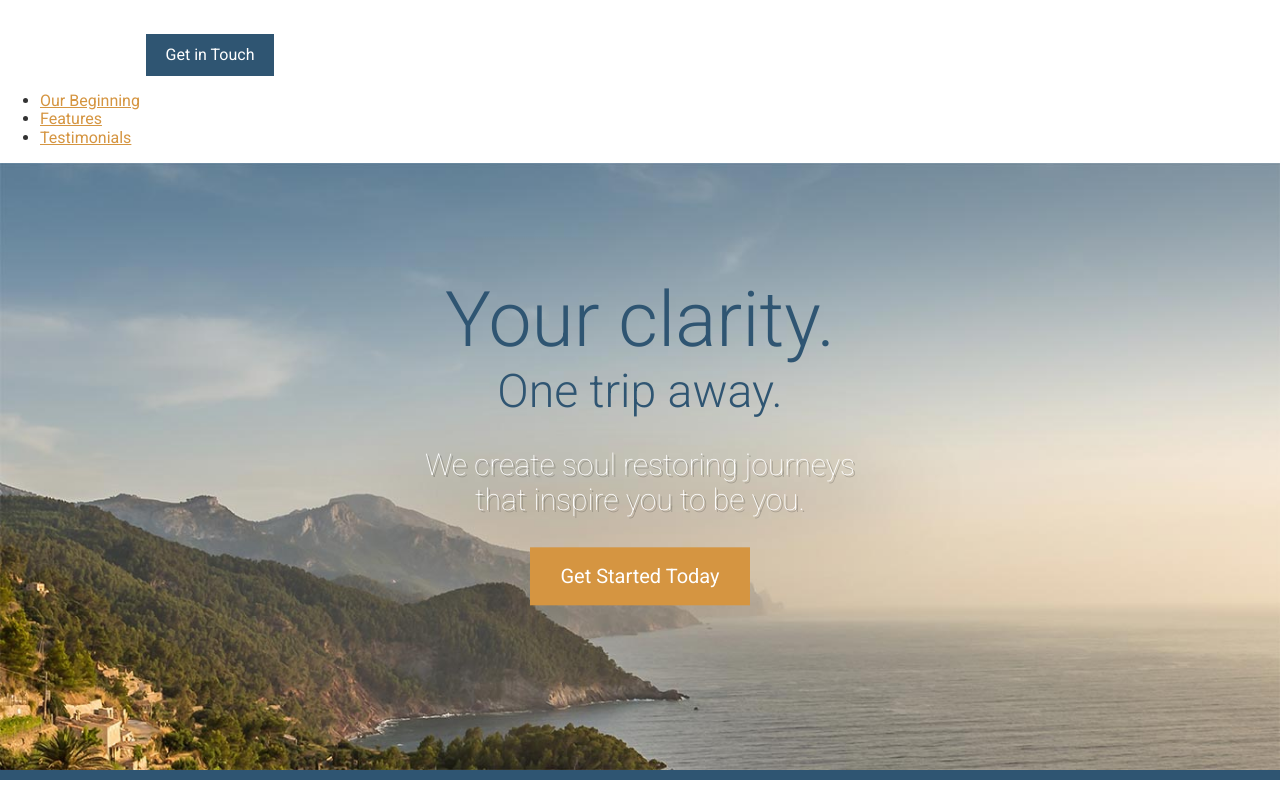
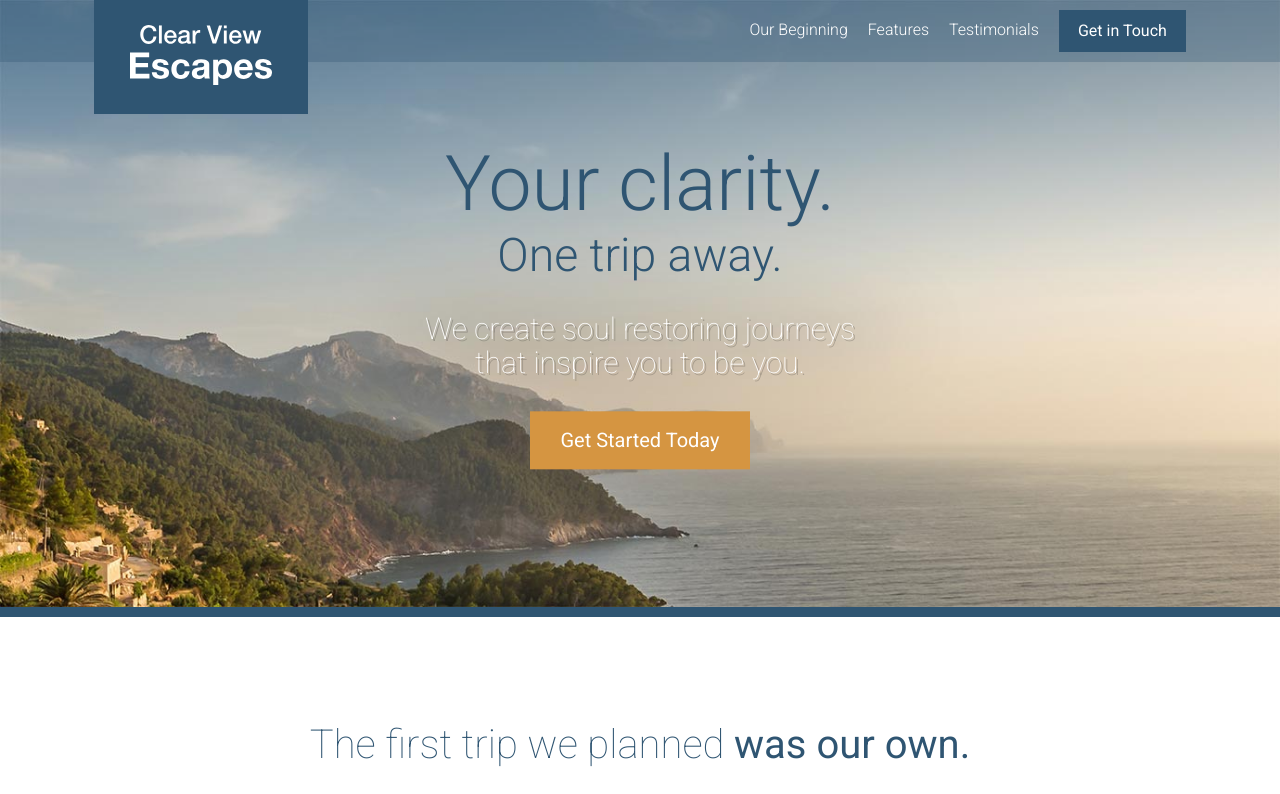
Before and after one commit to Edwards1248/sample-travel-agency, a website: page app/index.html in a window 1280 px wide. Shown: the top 794 px of the page. Drawn offline with Linux system fonts and the light colour scheme.

Commit message:
Completed styling the header section and started preparing JS

```diff
--- a/app/assets/styles/modules/_large-hero.css
+++ b/app/assets/styles/modules/_large-hero.css
@@ -7,12 +7,17 @@
   }
 
     &__text-content {
+    padding-top: 88px;
     position: absolute;
     top: 50%;
     transform: translateY(-55%);
     left: 0;
     width: 100%;
     text-align: center;
+
+    @mixin atMedium {
+      padding-top: 60px;
+    }
   }
 
     &__title {
--- a/app/assets/styles/modules/_page-section.css
+++ b/app/assets/styles/modules/_page-section.css
@@ -55,4 +55,12 @@
     }
   }
 
+  &--site-header {
+    @mixin atMedium {
+      padding-left: 4.5rem;
+      padding-right: 4.5rem;
+      margin: 0 auto;
+    }
+  }
+
 }
--- /dev/null
+++ b/app/assets/styles/modules/_primary-nav.css
@@ -0,0 +1,26 @@
+.primary-nav {
+
+
+  &--pull-right {
+    float: right;
+  }
+
+  ul {
+    margin: 0;
+    padding: 0;
+  }
+
+  li {
+    list-style: none;
+    float: left;
+    padding-right: 20px;
+  }
+
+  a {
+    color: #FFF;
+    text-decoration: none;
+    font-weight: 300;
+    display: block;
+    padding-top: 11px;
+  }
+}
--- /dev/null
+++ b/app/assets/styles/modules/_site-header.css
@@ -0,0 +1,50 @@
+.site-header {
+  padding: 10px 0;
+  position: absolute;
+  width: 100%;
+  z-index: 2;
+
+  @mixin atMedium {
+    background-color: rgba($mainBlue, .3);
+  }
+
+  &__btn-container {
+    float: right;
+  }
+
+  &__logo {
+    position: absolute;
+    top: 0;
+    left: 50%;
+    transform: translateX(-50%) scale(.9);
+    transform-origin: 50% 0;
+    background-color: $mainBlue;
+    padding: 25px 36px;
+
+    @mixin atMedium {
+      left: auto;
+      transform: translateX(0);
+    }
+  }
+
+  &__menu-icon {
+    width: 20px;
+    height: 20px;
+    background-color: #FFF;
+    position: absolute;
+    top: 10px;
+    right: 10px;
+
+    @mixin atMedium {
+      display: none;
+    }
+  }
+
+  &__menu-content {
+    display: none;
+
+    @mixin atMedium {
+      display: block;
+    }
+  }
+}
--- a/app/assets/styles/styles.css
+++ b/app/assets/styles/styles.css
@@ -13,3 +13,5 @@
 @import "./modules/_feature-item";
 @import "./modules/_testimonial";
 @import "./modules/_site-footer";
+@import "./modules/_site-header";
+@import "./modules/_primary-nav";
--- a/app/index.html
+++ b/app/index.html
@@ -11,16 +11,28 @@
 </head>
 
 <body>
-  <header>
+  <header class="site-header">
+    <div class="wrapper page-section--site-header">
+      <div class="site-header__logo">
         <img src="assets/images/icons/clear-view-escapes.svg">
+      </div>
+
+      <div class="site-header__menu-icon"></div>
+
+      <div class="site-header__menu-content">
+        <div class="site-header__btn-container">
           <a href="#" class="btn">Get in Touch</a>
-    <nav>
+        </div>
+        <nav class="primary-nav primary-nav--pull-right ">
           <ul>
             <li><a href="#our-beginning">Our Beginning</a></li>
             <li><a href="#features">Features</a></li>
             <li><a href="#testimonials">Testimonials</a></li>
           </ul>
+          <div class="clear-me"></div>
         </nav>
+      </div>
+    </div>
   </header>
 
   <div class="large-hero">
@@ -151,5 +163,6 @@
       <p><span class="site-footer__text">Copyright &copy; 2016 Clear View Escapes. All rights reserved.</span> <a href="#" class="btn btn--orange">Get in Touch</a></p>
     </div>
   </footer>
+  <script type="text/javascript" scr="/app/assets/scripts/app.js"></script>
 </body>
 </html>
--- a/app/temp/styles/styles.css
+++ b/app/temp/styles/styles.css
@@ -454,6 +454,7 @@ a {
   }
 
 .large-hero__text-content {
+    padding-top: 88px;
     position: absolute;
     top: 50%;
     -webkit-transform: translateY(-55%);
@@ -461,6 +462,13 @@ a {
     left: 0;
     width: 100%;
     text-align: center;
+  }
+
+@media (min-width: 800px) {
+
+.large-hero__text-content {
+      padding-top: 60px
+  }
   }
 
 .large-hero__title {
@@ -663,6 +671,15 @@ a {
 @media (min-width: 800px) {
 
 .page-section--site-footer {
+      padding-left: 4.5rem;
+      padding-right: 4.5rem;
+      margin: 0 auto
+  }
+  }
+
+@media (min-width: 800px) {
+
+.page-section--site-header {
       padding-left: 4.5rem;
       padding-right: 4.5rem;
       margin: 0 auto
@@ -1013,3 +1030,92 @@ a {
       margin-right: 1.4rem
   }
   }
+
+.site-header {
+  padding: 10px 0;
+  position: absolute;
+  width: 100%;
+  z-index: 2;
+}
+
+@media (min-width: 800px) {
+
+.site-header {
+    background-color: rgba(47,85,114, .3)
+}
+  }
+
+.site-header__btn-container {
+    float: right;
+  }
+
+.site-header__logo {
+    position: absolute;
+    top: 0;
+    left: 50%;
+    -webkit-transform: translateX(-50%) scale(.9);
+            transform: translateX(-50%) scale(.9);
+    -webkit-transform-origin: 50% 0;
+            transform-origin: 50% 0;
+    background-color: #2f5572;
+    padding: 25px 36px;
+  }
+
+@media (min-width: 800px) {
+
+.site-header__logo {
+      left: auto;
+      -webkit-transform: translateX(0);
+              transform: translateX(0)
+  }
+  }
+
+.site-header__menu-icon {
+    width: 20px;
+    height: 20px;
+    background-color: #FFF;
+    position: absolute;
+    top: 10px;
+    right: 10px;
+  }
+
+@media (min-width: 800px) {
+
+.site-header__menu-icon {
+      display: none
+  }
+  }
+
+.site-header__menu-content {
+    display: none;
+  }
+
+@media (min-width: 800px) {
+
+.site-header__menu-content {
+      display: block
+  }
+  }
+
+.primary-nav--pull-right {
+    float: right;
+  }
+
+.primary-nav ul {
+    margin: 0;
+    padding: 0;
+  }
+
+.primary-nav li {
+    list-style: none;
+    float: left;
+    padding-right: 20px;
+  }
+
+.primary-nav a {
+    color: #FFF;
+    text-decoration: none;
+    font-weight: 300;
+    display: block;
+    padding-top: 11px;
+  }
--- a/gulp/tasks/styles.js
+++ b/gulp/tasks/styles.js
@@ -5,11 +5,12 @@ var cssvars = require('postcss-simple-vars');
 var nested = require('postcss-nested');
 var cssImport = require('postcss-import');
 var mixins = require('postcss-mixins');
+var hexrgba = require('postcss-hexrgba');
 
 
 gulp.task('styles', function() {
   return gulp.src('./app/assets/styles/styles.css')
-    .pipe(postcss([cssImport, mixins, cssvars, nested, autoprefixer]))
+    .pipe(postcss([cssImport, mixins, cssvars, nested, hexrgba, autoprefixer]))
     .on('error', function(errorInfo) {
       console.log(errorInfo.toString());
       this.emit('end');
--- a/package.json
+++ b/package.json
@@ -11,6 +11,7 @@
     "gulp": "^3.9.1",
     "gulp-postcss": "^7.0.0",
     "gulp-watch": "^4.3.11",
+    "postcss-hexrgba": "^0.2.1",
     "postcss-import": "^10.0.0",
     "postcss-mixins": "^6.0.1",
     "postcss-nested": "^2.0.2",
```
Also changed, not shown: app/assets/scripts/app.js (added). Lines whose indentation alone changed are shown as unchanged.
